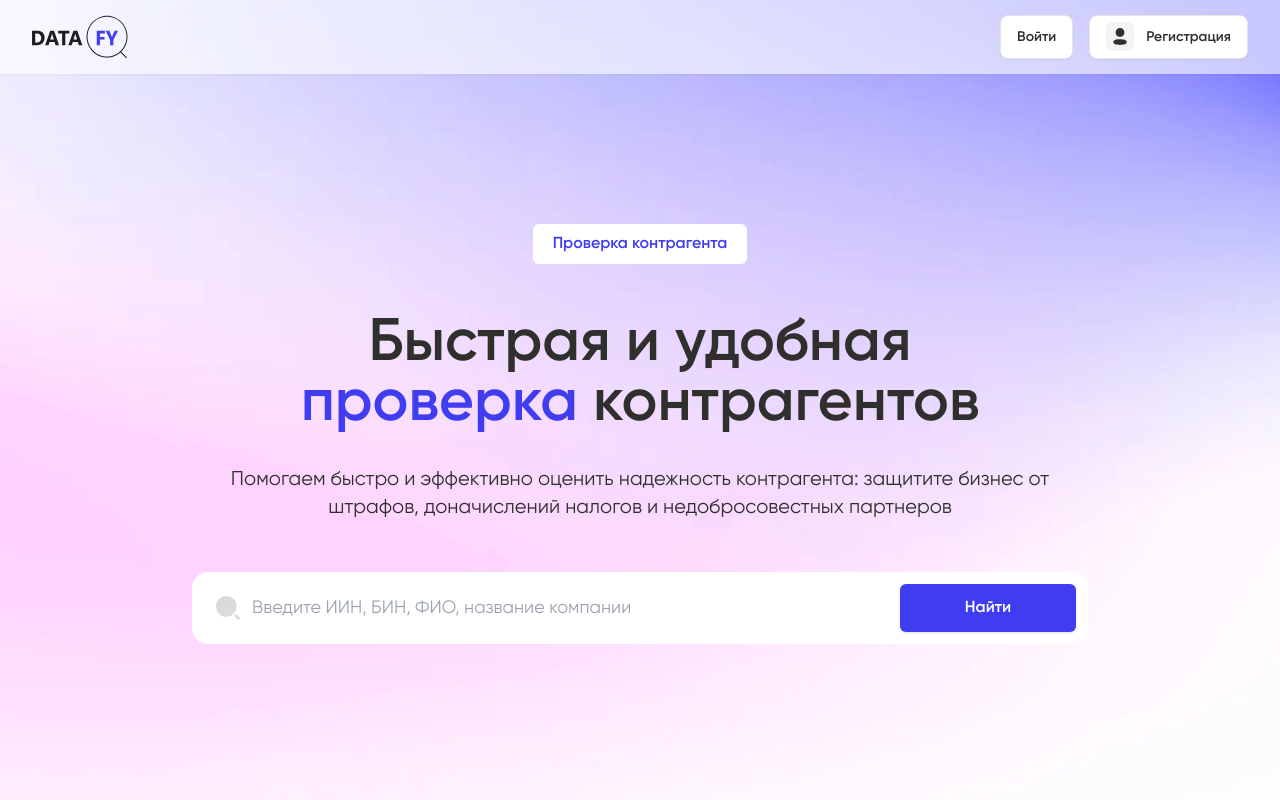
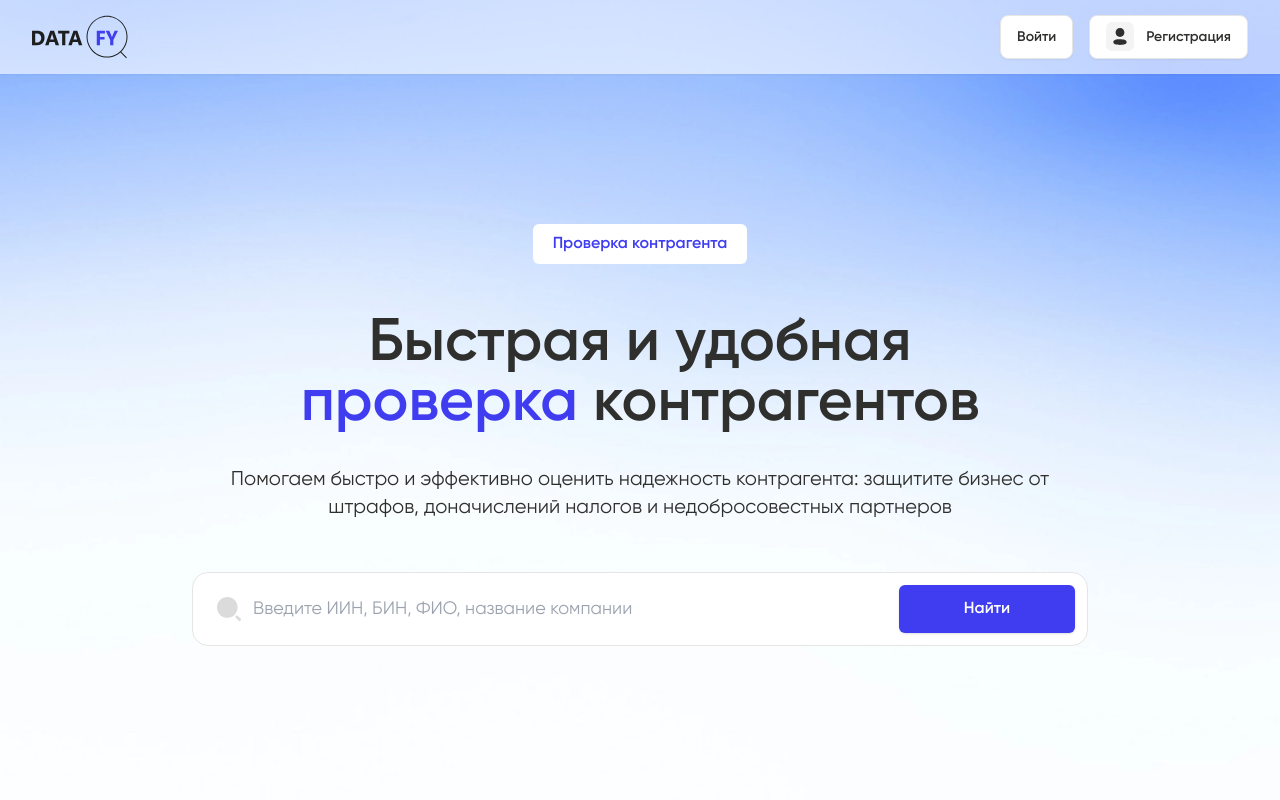
Before and after one commit to sogeking7/datafy-frontend, a Next.js app: page / in a window 1280 px wide. Shown: the top 800 px of the page. Built offline with nearby package versions, Linux system fonts and the light colour scheme; no server answers.

Commit message:
fix: update background image

```diff
--- a/src/features/sales/SalesSearch.tsx
+++ b/src/features/sales/SalesSearch.tsx
@@ -11,7 +11,7 @@ export const SalesSearch = ({
   return (
     <form
       action="/search"
-      className={`w-full max-w-4xl bg-white p-2 ${
+      className={`w-full max-w-4xl border border-input bg-white p-2 ${
         isLarge
           ? "md:p-3 rounded-xl md:rounded-2xl gap-2 md:gap-10"
           : "rounded-xl gap-3"
```
Also changed, not shown: public/bg-image.png (deleted), public/bg-image.webp.
